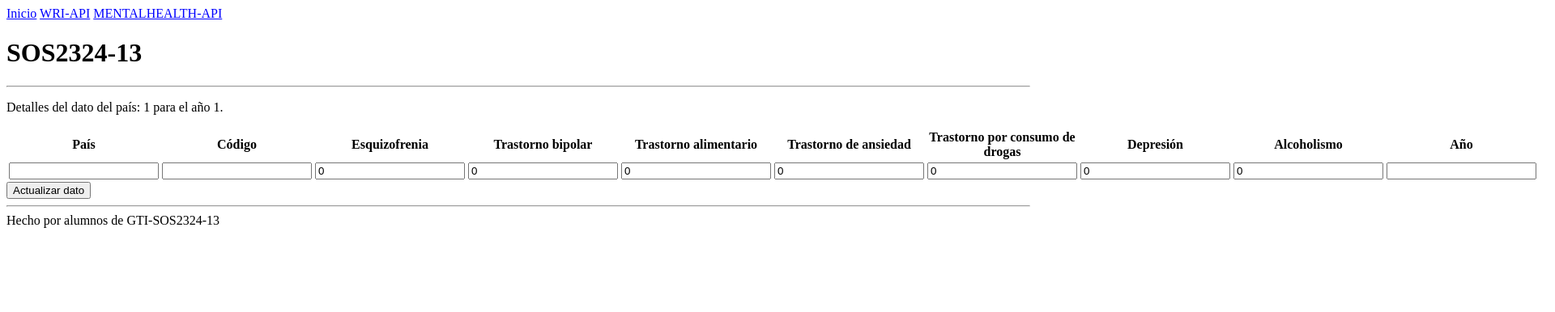
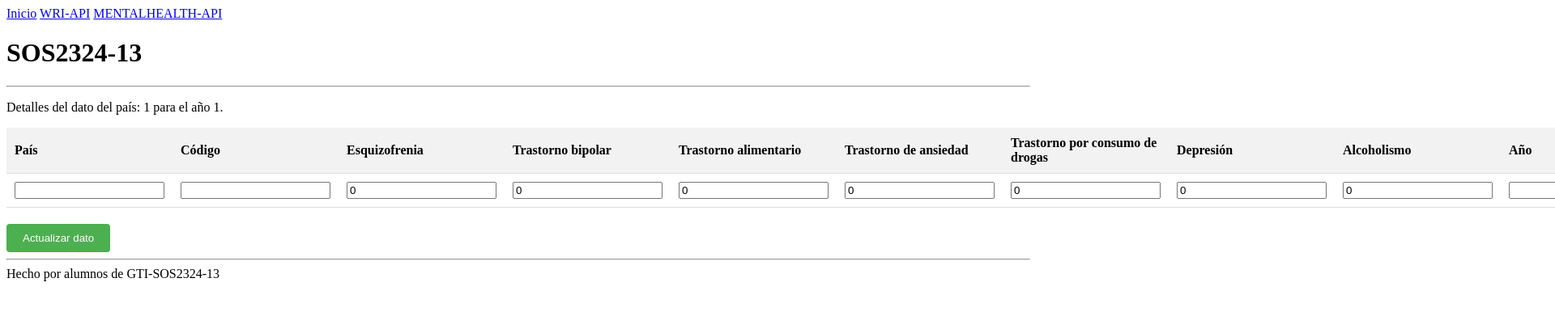
Before and after one commit to gti-sos/SOS2324-13, a SvelteKit app in the folder front/: page /mentalhealth-datasets/1/1 in a window 1280 px wide. Shown: the top 386 px of the page at 81% size, 1920 px wide, since content can reach past the window. Built offline with nearby package versions, Linux system fonts and the light colour scheme; no server answers.

Commit message:
ALB F07 correcciones

```diff
--- a/front/src/routes/mentalhealth-datasets/[country]/[year]/+page.svelte
+++ b/front/src/routes/mentalhealth-datasets/[country]/[year]/+page.svelte
@@ -79,6 +79,78 @@
     });
 </script>
 
+<style>
+    body {
+        font-family: Arial, sans-serif;
+        background-color: #f3f3f3;
+        color: #333;
+        margin: 0;
+        padding: 0;
+    }
+
+    h1 {
+        text-align: center;
+        margin-bottom: 20px;
+    }
+
+    table {
+        width: 100%;
+        border-collapse: collapse;
+        margin-bottom: 20px;
+    }
+
+    th, td {
+        padding: 10px;
+        text-align: left;
+        border-bottom: 1px solid #ddd;
+    }
+
+    th {
+        background-color: #f2f2f2;
+    }
+
+    tbody tr:nth-child(even) {
+        background-color: #f9f9f9;
+    }
+
+    input[type="text"] {
+        width: 100%;
+        padding: 8px;
+        box-sizing: border-box;
+    }
+
+    button {
+        background-color: #4caf50;
+        color: white;
+        padding: 10px 20px;
+        border: none;
+        border-radius: 4px;
+        cursor: pointer;
+    }
+
+    button:hover {
+        background-color: #45a049;
+    }
+
+    .message {
+        margin-top: 10px;
+        padding: 10px;
+        border-radius: 4px;
+    }
+
+    .confirmation {
+        background-color: #d4edda;
+        color: #155724;
+        border: 1px solid #c3e6cb;
+    }
+
+    .error {
+        background-color: #f8d7da;
+        color: #721c24;
+        border: 1px solid #f5c6cb;
+    }
+</style>
+
 <p>Detalles del dato del país: {country} para el año {year}.</p>
 
 <table>
@@ -115,5 +187,5 @@
 <button on:click={updateData}>Actualizar dato </button>
 
 {#if confirmationMessage}
-    <p>{confirmationMessage}</p>
+    <p class="message confirmation">{confirmationMessage}</p>
 {/if}
```
